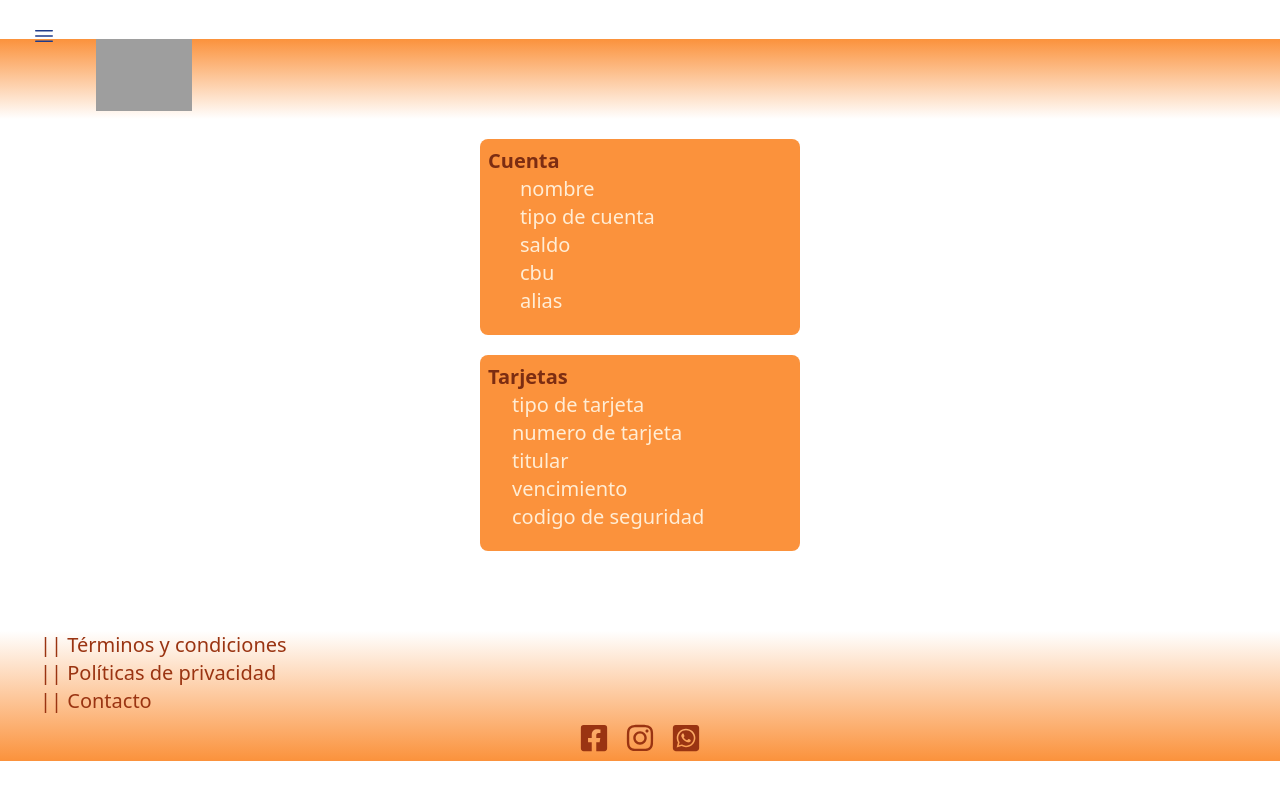
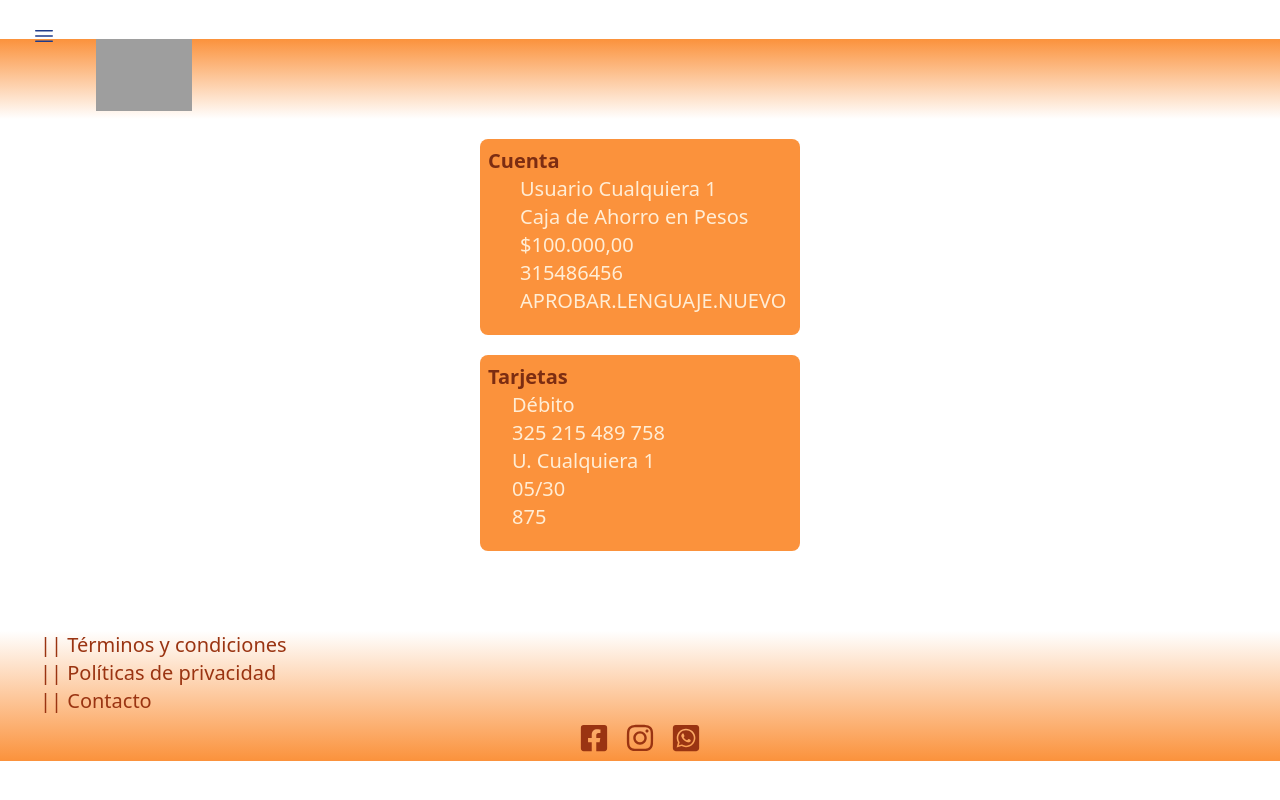
Before and after one commit to jorgecaballer0/sprint2-itba, a React (Vite) app: page /cuenta in a window 1280 px wide. Built offline with nearby package versions, Linux system fonts and the light colour scheme; grey boxes are pictures that could not be loaded.

Commit message:
Uso del json - mostrar/ocultar tarjeta

```diff
--- a/src/components/conversor/Conversor.jsx
+++ b/src/components/conversor/Conversor.jsx
@@ -35,9 +35,8 @@ const Conversor = () => {
 
   return (
     <>
-      <section className="flex flex-col justify-center items-center min-h-[calc(100vh-290px)]">
-        <div className="bg-red-500 h-14 w-14 md:bg-blue-500 sm:bg-green-500">
-        </div>
+      <section className="flex flex-col items-center h-screen">
+        <div className="bg-red-500 h-14 w-14 md:bg-blue-500 sm:bg-green-500"></div>
         <div>
           <h1 className="flex justify-center my-6 text-4xl text-center">
             Conversor de moneda
--- a/src/components/cuentas/Cuentas.jsx
+++ b/src/components/cuentas/Cuentas.jsx
@@ -1,4 +1,5 @@
 import React from "react";
+import data from "../../utils/datos.json";
 
 const Cuentas = () => {
   return (
@@ -8,11 +9,11 @@ const Cuentas = () => {
           <h5 className="font-bold ml-2 mt-2">Cuenta</h5>
           <div className="m-5 mt-0">
             <ul className="text-orange-100 ml-5">
-              <li>nombre</li>
-              <li>tipo de cuenta</li>
-              <li>saldo</li>
-              <li>cbu</li>
-              <li>alias</li>
+              <li>{data[0].nombre}</li>
+              <li>{data[0].tipo_de_cuenta}</li>
+              <li>{data[0].saldo}</li>
+              <li>{data[0].cbu}</li>
+              <li>{data[0].alias}</li>
             </ul>
           </div>
         </div>
@@ -23,11 +24,11 @@ const Cuentas = () => {
           <h5 className="font-bold ml-2 mt-2">Tarjetas</h5>
           <div className="m-5 mt-0">
             <ul className="text-orange-100 ml-3">
-              <li>tipo de tarjeta</li>
-              <li>numero de tarjeta</li>
-              <li>titular</li>
-              <li>vencimiento</li>
-              <li>codigo de seguridad</li>
+              <li>{data[0].datos_tarjeta.tipo_de_tarjeta}</li>
+              <li>{data[0].datos_tarjeta.numero_de_tarjeta}</li>
+              <li>{data[0].datos_tarjeta.titular}</li>
+              <li>{data[0].datos_tarjeta.vencimiento}</li>
+              <li>{data[0].datos_tarjeta.codigo_de_seguridad}</li>
             </ul>
           </div>
         </div>
--- a/src/components/header/Header.jsx
+++ b/src/components/header/Header.jsx
@@ -4,9 +4,10 @@ import Logo from "../../assets/images/logo.png";
 const Header = () => {
   return (
     <>
-      <nav className="bg-gradient-to-b from-orange-400   w-screen">
+      <nav className="bg-gradient-to-b from-orange-400 w-screen">
+        {/* mover logo a ml-80 con sidebar abierta */}
         <div className="w-24 h-20 ml-24">
-          <img src={Logo} alt="" />
+          <img src={Logo} alt="LOGO ITBANK" />
         </div>
       </nav>
     </>
--- a/src/components/inicio/Inicio.jsx
+++ b/src/components/inicio/Inicio.jsx
@@ -1,34 +1,52 @@
-import React from "react";
+import React, { useState } from "react";
 import Banner from "../../assets/images/banner.png";
 import BannerA from "../../assets/images/bannerA.png";
 import BannerB from "../../assets/images/bannerB.png";
 import { Link } from "react-router-dom";
+import data from "../../utils/datos.json";
+import { AiOutlineEye } from "react-icons/ai";
 
 const Inicio = () => {
+  const [mostrarNum, setMostrarNum] = useState(true);
   return (
     <>
+      <section>
         <h1 className="flex justify-center font-bold text-4xl text-blue-600">
-        Hola,user!
+          Hola,{data[0].nombre}!
         </h1>
         <div className="flex justify-center">
           <div className="bg-orange-400 w-80 m-10 rounded-lg text-xl text-orange-900 ">
             <h5 className="font-bold ml-2">Cuentas</h5>
-          <p className="text-orange-100 ml-3">Caja de Ahorro $</p>
-          <p className="text-orange-100 ml-5">$ 1000.00</p>
+            <p className="text-orange-100 ml-3">{data[0].tipo_de_cuenta}</p>
+            <p className="text-orange-100 ml-5">{data[0].saldo}</p>
             <button className="text-orange-900 text-center ml-40 ">
               <Link to={"/cuenta"}>Ver Todo</Link>
             </button>
           </div>
 
-        <div className="bg-orange-400 w-80 m-10 rounded-lg text-xl text-orange-900">
+          <div className="bg-orange-400 w-96 m-10 rounded-lg text-xl text-orange-900">
             <h5 className="font-bold ml-2">Tarjetas</h5>
             <div>
               <p className="text-orange-100 ml-3">Número de tarjeta</p>
+              <div className="flex items-center justify-between">
+                {mostrarNum ? (
+                  <p className="text-white ml-5">*** *** ***</p>
+                ) : (
+                  <p className="text-orange-100 ml-5">
+                    {data[0].datos_tarjeta.numero_de_tarjeta}
+                  </p>
+                )}
+                <button
+                  type="button"
+                  className="text-orange-900 text-center mx-6"
+                  onClick={() => {
+                    setMostrarNum(!mostrarNum);
+                  }}
+                >
+                  <AiOutlineEye className="text-orange-700 hover:text-white transition-colors" />
+                </button>
               </div>
-          <p className="text-orange-100 ml-5">1234 5678 9123 4567</p>
-          <button className="text-orange-900 text-center ml-40 ">
-            Ver tarjeta
-          </button>
+            </div>
           </div>
         </div>
         <div className="flex justify-center">
@@ -42,6 +60,7 @@ const Inicio = () => {
             <img src={BannerB} alt="" />
           </div>
         </div>
+      </section>
     </>
   );
 };
--- a/src/utils/datos.json
+++ b/src/utils/datos.json
@@ -1,57 +1,57 @@
 [
     {
-        "usuario": "userC1@itbank.com",
+        "alias": "APROBAR.LENGUAJE.NUEVO",
+        "cbu": "315486456",
+        "datos_tarjeta": {
+            "codigo_de_seguridad": "875",
+            "numero_de_tarjeta": "325 215 489 758",
+            "tipo_de_tarjeta": "Débito",
+            "titular": "U. Cualquiera 1",
+            "vencimiento": "05/30"
+        },
+        "nombre": "Usuario Cualquiera 1",
         "password": "1234",
-        "nombre": "Usuario Cualquiera 1",
-        "tipo de cuenta": "Caja de Ahorro en Pesos",
-        "saldo": "$10000000",
-        "cbu": "3215486456",
-        "alias": "APROBAR.LENGUAJE.NUEVO",
-        "datos de la tarjeta": {
-            "tipo de tarjeta": "Débito",
-            "titular": "U. Cualquiera 1",
-            "numero de tarjeta": "325 215 489 758",
-            "vencimiento": "05/30",
-            "codigo de seguridad": "875"
-        }
+        "saldo": "$100.000,00",
+        "tipo_de_cuenta": "Caja de Ahorro en Pesos",
+        "usuario": "userC1@itbank.com"
     },
     {
-        "usuario": "userD2@itbank.com",
+        "alias": "VERDE.CODIGO.BARCO",
+        "cbu": "852147963",
+        "datos_ta_jeta": {
+            "codigo_de_seguridad": "951",
+            "numero_de_tarjeta": "325 852 963 753",
+            "tipo_de_tarjeta": "Débito",
+            "titular": "U. DISTINTO 2",
+            "vencimiento": "03/30"
+        },
+        "nombre": "Usuario 2",
         "password": "1234",
-        "nombre": "Usuario Distinto 2",
-        "tipo de cuenta": "Cuenta Corriente en Pesos",
-        "saldo": "$50000",
-        "cbu": "852147963",
-        "alias": "VERDE.CODIGO.BARCO",
-        "datos de la tarjeta": {
-            "tipo de tarjeta": "Débito",
-            "titular": "U. DISTINTO 2",
-            "numero de tarjeta": "325 852 963 753",
-            "vencimiento": "03/30",
-            "codigo de seguridad": "951"
-        }
+        "saldo": "$50.000,00",
+        "tipo_de_cuenta": "Cuenta Corriente en Pesos",
+        "usuario": "userD2@itbank.com"
     },
     {
-        "usuario": "userR3@itbank.com",
+        "alias": "MATE.COCIDO.PAN",
+        "cbu": "989746531",
+        "datos_tarjeta": {
+            "codigo_de_seguridad": "101",
+            "numero_de_tarjeta": "325 837 167 975",
+            "tipo_de_tarjeta": "Débito",
+            "titular": "USUARIO R. 3",
+            "vencimiento": "01/30"
+        },
+        "nombre": "Usuario 3",
         "password": "1234",
-        "nombre": "Usuario Random 3",
-        "tipo de cuenta": "Caja de Ahorro en Pesos",
-        "saldo": "$508000",
-        "cbu": "989746531",
-        "alias": "MATE.COCIDO.PAN",
-        "datos de la tarjeta": {
-            "tipo de tarjeta": "Débito",
-            "titular": "USUARIO R. 3",
-            "numero de tarjeta": "325 837 167 975",
-            "vencimiento": "01/30",
-            "codigo de seguridad": "101"
+        "saldo": "$508.000,00",
+        "tarjeta_2": {
+            "codigo_de_seguridad": "025",
+            "numero_de_tarjeta": "325 852 963 753",
+            "tipo_de_tarjeta": "Crédito",
+            "titular": "USUARIO RANDOM 3",
+            "vencimiento": "03/31"
         },
-        "tarjeta 2": {
-            "tipo de tarjeta": "Crédito",
-            "titular": "USUARIO RANDOM 3",
-            "numero de tarjeta": "325 852 963 753",
-            "vencimiento": "03/31",
-            "codigo de seguridad": "025"
-        }
+        "tipo_de_cuenta": "Caja de Ahorro en Pesos",
+        "usuario": "userR3@itbank.com"
     }
 ]
```
Lines whose indentation alone changed are shown as unchanged.
